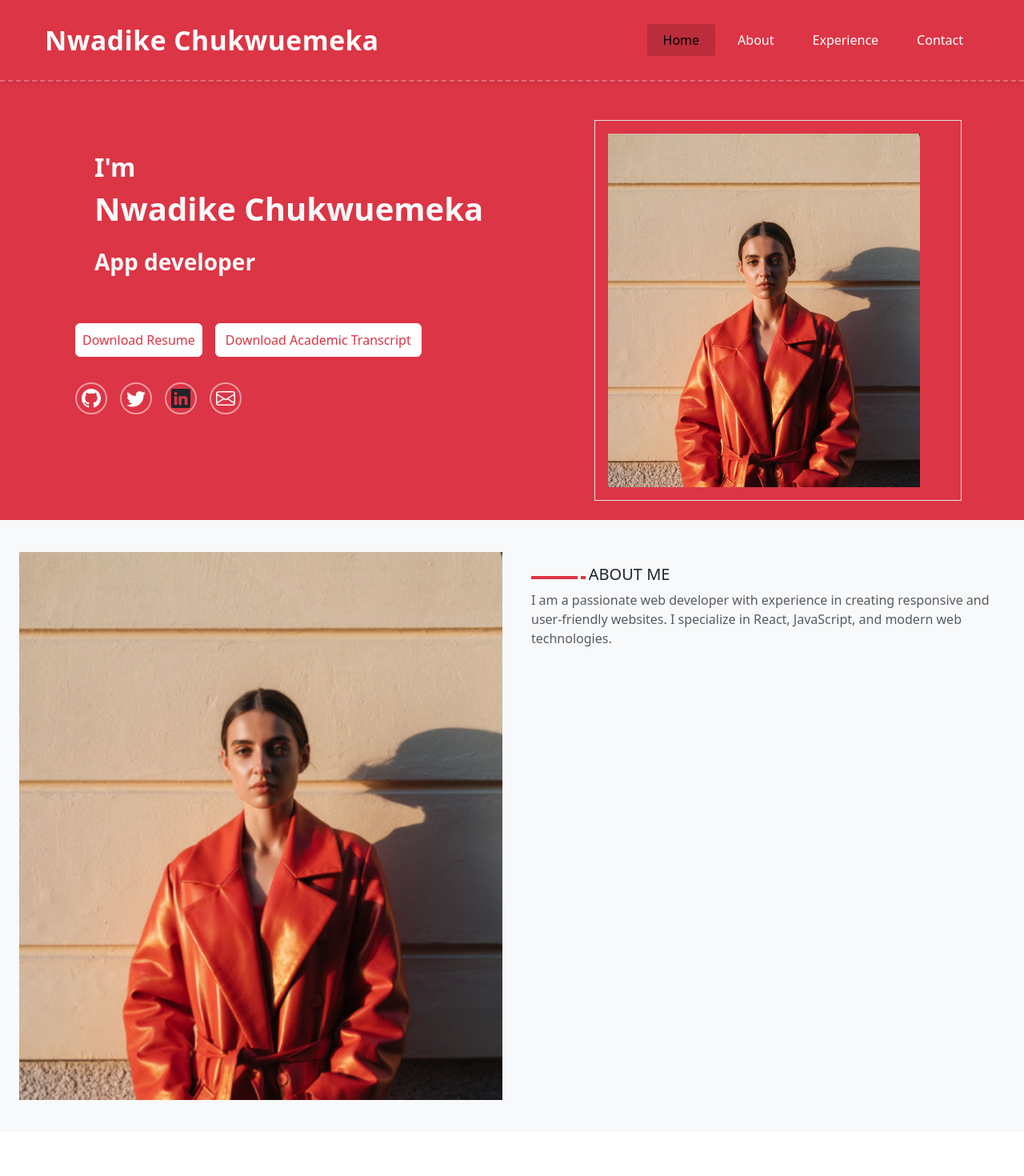
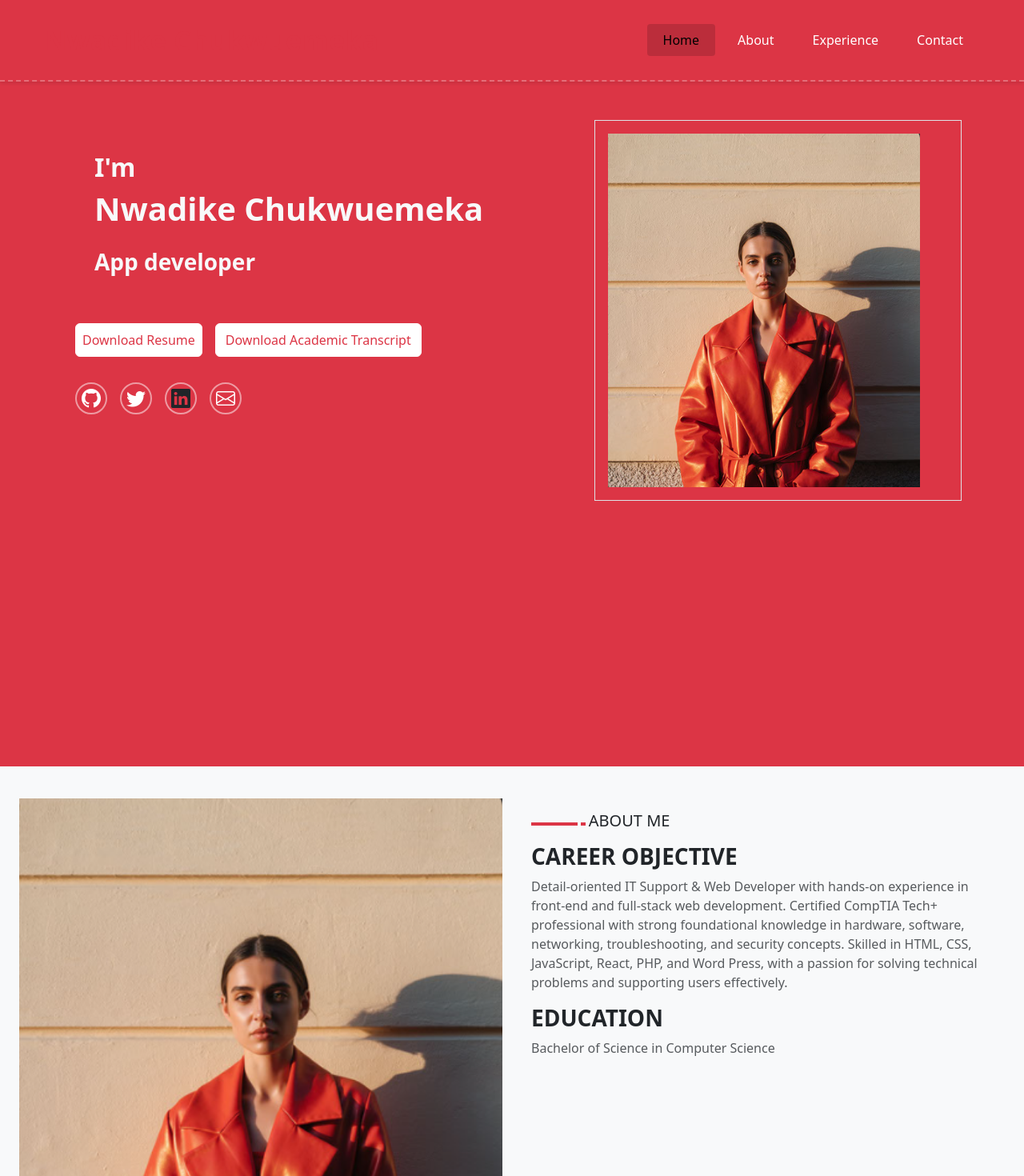
Before and after one commit to johnjerry8749/portflio, a React (Vite) app in the folder frontend/: page / in a window 1280 px wide. Shown: the top 1470 px of the page at 80% size. Before the commit the page ends 1415 px from the top, so only its background shows below. Built offline with nearby package versions, Linux system fonts and the light colour scheme.

Commit message:
Enhance About component with detailed career objective and education sections; improve Navbar with scroll effect for better UX

```diff
--- a/frontend/src/components/About.jsx
+++ b/frontend/src/components/About.jsx
@@ -24,12 +24,20 @@ const About = () => {
 
             <h3 className="fs-5 text-dark">ABOUT ME</h3>
           </div>
-
+          <h2 className="fs-3 fw-bolder text-dark mt-2">CAREER OBJECTIVE</h2>
           <p className="text-muted">
-            I am a passionate web developer with experience in creating
-            responsive and user-friendly websites. I specialize in React,
-            JavaScript, and modern web technologies.
+            Detail-oriented IT Support & Web Developer with hands-on experience
+            in front-end and full-stack web development. Certified CompTIA Tech+
+            professional with strong foundational knowledge in hardware,
+            software, networking, troubleshooting, and security concepts.
+            Skilled in HTML, CSS, JavaScript, React, PHP, and Word Press, with a
+            passion for solving technical problems and supporting users
+            effectively.
           </p>
+            <h2 className="fs-3 fw-bolder text-dark mt-3 P-3">EDUCATION</h2>
+            <p className="text-muted">
+              Bachelor of Science in Computer Science
+            </p>
         </div>
       </div>
     </div>
--- a/frontend/src/components/Home.jsx
+++ b/frontend/src/components/Home.jsx
@@ -1,7 +1,7 @@
 import { useEffect, useState } from "react";
 import Navbar from "../layout/Navbar.jsx";
-import About from "./About.jsx"
-import photos from "../assets/photo.png"
+import About from "./About.jsx";
+import photos from "../assets/photo.png";
 
 const Home = () => {
   const titles = ["web developer", "App developer", "UI/UX designer"];
@@ -41,7 +41,7 @@ const Home = () => {
 
       <div className="Banner p-3 d-flex gap-3 justify-content-center bg-danger ">
         <div className="container mt-4">
-          <div className="row align-items-start gap-3 vh-90 justify-content-center">
+          <div className="row align-items-start gap-3 vh-100 justify-content-center">
             <div className="col p-3 fs-1 fw-bolder text-light text-start">
               <div className="banner-textbox m-3 p-3">
                 <h2 className="fs-2 fw-bolder text-light">I'm</h2>
@@ -103,10 +103,7 @@ const Home = () => {
             </div>
             <div className="col-5 d-none p-2 d-lg-block">
               <div className="banner-image p-3 border">
-                <img
-                  src={photos}
-                  className="img-fluid "
-                />
+                <img src={photos} className="img-fluid " />
               </div>
             </div>
           </div>
--- a/frontend/src/css/Navbar.css
+++ b/frontend/src/css/Navbar.css
@@ -3,6 +3,10 @@
   background-color: white;
   box-shadow: 0 2px 4px rgba(0, 0, 0, 0.1);
   padding: 0.75rem 0.5rem !important;
+  position: sticky;
+  top: 0;
+  z-index: 1030;
+  transition: all 0.3s ease-in-out;
 }
 
 .custom-navbar .container-fluid {
@@ -66,6 +70,12 @@
     padding: 1.25rem 1.5rem !important;
   }
 
+  .custom-navbar.scrolled {
+    background-color: white;
+    box-shadow: 0 4px 12px rgba(0, 0, 0, 0.08);
+    border-bottom: 1px solid #eee;
+  }
+
   .custom-navbar .container-fluid {
     padding-left: 2rem !important;
     padding-right: 2rem !important;
@@ -77,6 +87,11 @@
     font-size: 2.1rem;
     font-weight: 600;
     margin-right: 0;
+    transition: color 0.3s ease-in-out;
+  }
+
+  .custom-navbar.scrolled .navbar-brand {
+    color: #dc3545;
   }
 
   .custom-navbar .navbar-toggler {
@@ -90,6 +105,10 @@
     font-weight: 500;
     transition: all 0.3s ease-in-out;
     display: inline-block;
+  }
+
+  .custom-navbar.scrolled .nav-link {
+    color: #333 !important;
   }
 
   .custom-navbar .nav-link::after {
--- a/frontend/src/layout/Navbar.jsx
+++ b/frontend/src/layout/Navbar.jsx
@@ -1,10 +1,24 @@
+import { useEffect, useState } from "react";
 import { Link } from "react-router-dom";
 import "../css/Navbar.css";
 
 const Navbar = () => {
+  const [scrolled, setScrolled] = useState(false);
+
+  useEffect(() => {
+    const handleScroll = () => {
+      setScrolled(window.scrollY > 50);
+    };
+
+    window.addEventListener("scroll", handleScroll);
+    return () => window.removeEventListener("scroll", handleScroll);
+  }, []);
+
   return (
     <>
-      <nav className="navbar navbar-expand-lg custom-navbar">
+      <nav
+        className={`navbar navbar-expand-lg custom-navbar ${scrolled ? "scrolled" : ""}`}
+      >
         <div className="container-fluid">
           <Link className="navbar-brand" to="/">
             Nwadike Chukwuemeka
```
